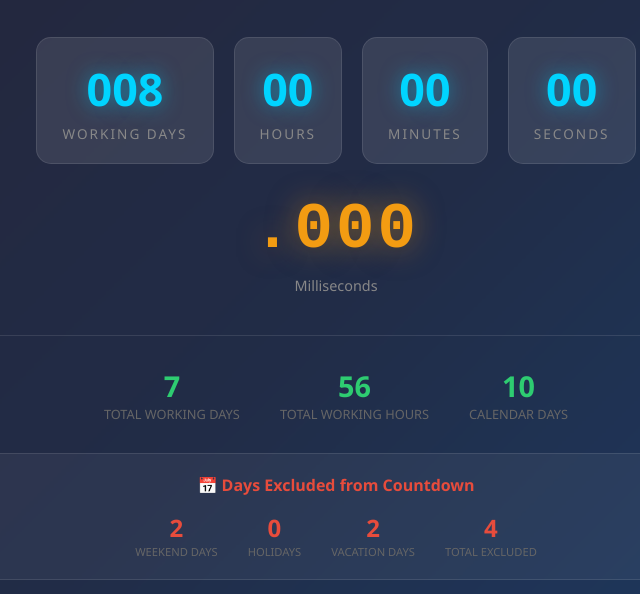
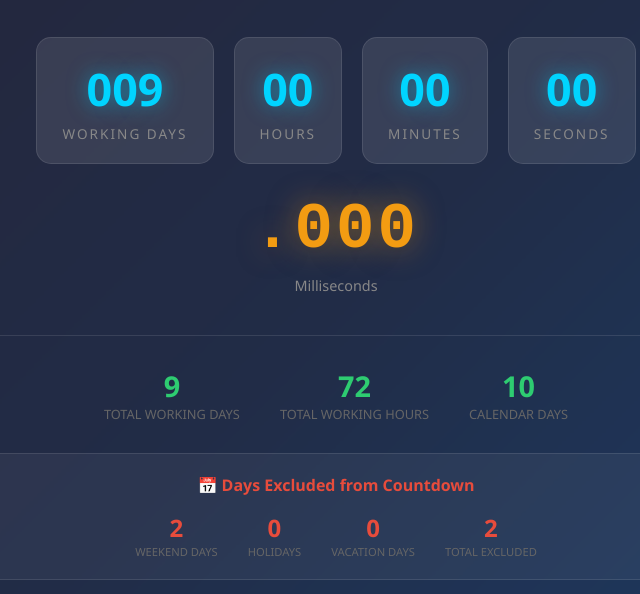
Before and after one commit to Xx-BloodTrail-xX/public, a plain HTML site: page retirement/CountdownToRetirement.html in a window 1280 px wide. Shown: the part 133-727 px from the top of the page, 304-944 px from the left. Drawn offline with Linux system fonts and the light colour scheme.

Commit message:
Update CountdownToRetirement.html

```diff
--- a/retirement/CountdownToRetirement.html
+++ b/retirement/CountdownToRetirement.html
@@ -428,8 +428,8 @@
 				'2026-03-20': 'Vacation',
 				'2026-04-16': 'Vacation',
 				'2026-04-17': 'Vacation',
-				'2026-04-20': 'Vacation',
-				'2026-04-21': 'Vacation',
+				//'2026-04-20': 'Vacation',
+				//'2026-04-21': 'Vacation',
 
                 // Add your vacation days below:
                 // '2025-03-10': 'Spring Break',
```
